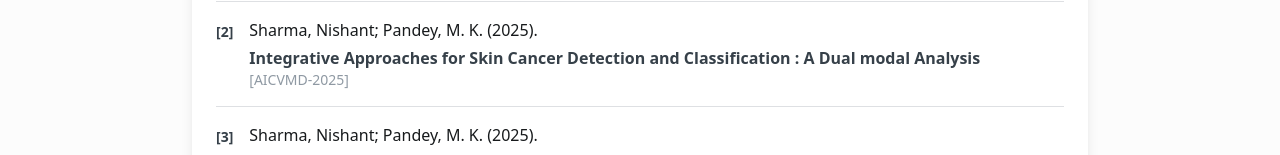
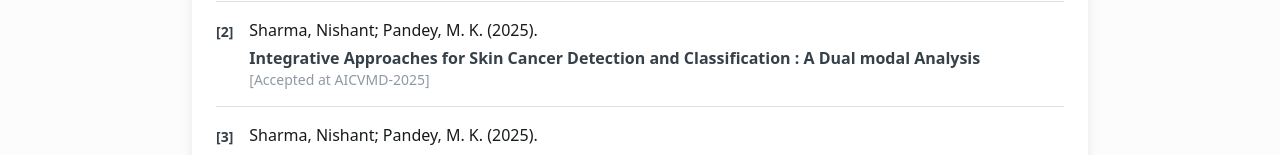
Before and after one commit to Nishant9119/portfolio, a React (Vite) app: page / in a window 1280 px wide. Both pictures are taken after a click on the button "Publications". Shown: the part 291-446 px from the top of the page. Built offline with nearby package versions, Linux system fonts and the light colour scheme.

Commit message:
conference

```diff
--- a/src/components/Publications.tsx
+++ b/src/components/Publications.tsx
@@ -13,7 +13,7 @@ const Publications = () => {
       id: "[2]",
       title: "Integrative Approaches for Skin Cancer Detection and Classification : A Dual modal Analysis",
       authors: "Sharma, Nishant; Pandey, M. K. (2025).",
-      venue: "[AICVMD-2025]"
+      venue: "[Accepted at AICVMD-2025]"
     },
     {
       id: "[3]",
```
